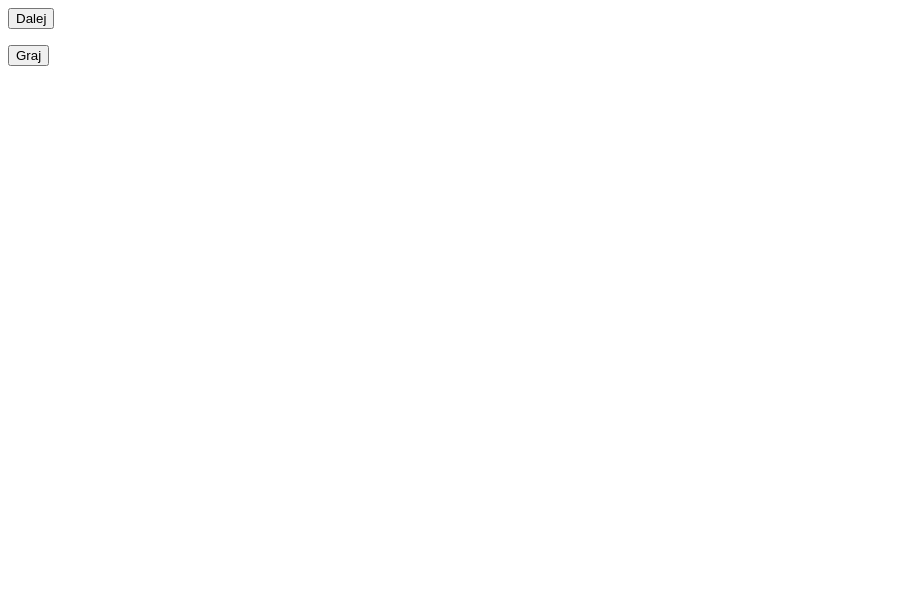
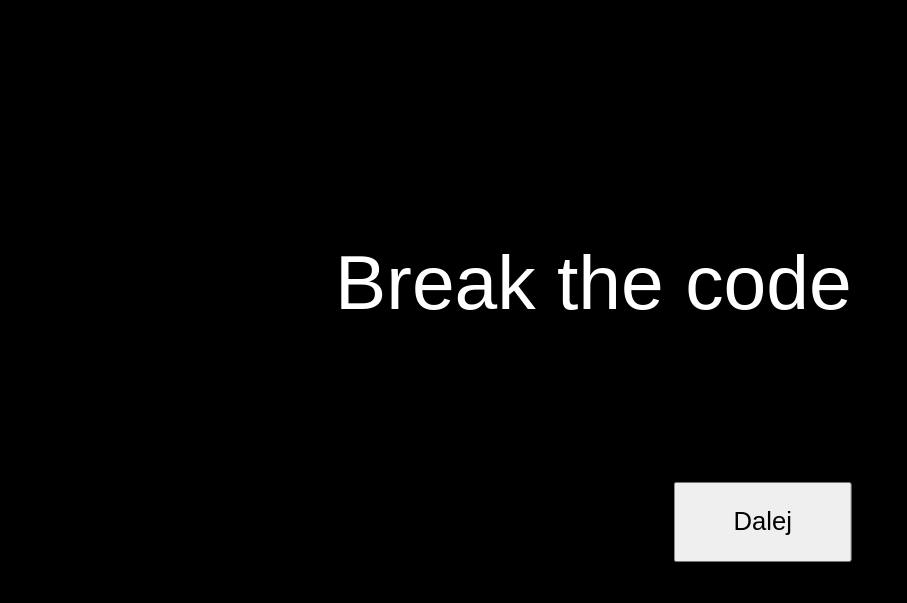
Before and after one commit to Luka-webdev/Break-the-code, a website: page index.html in a window 1280 px wide. Shown: the whole page, without its empty margins (0-907 px from the left). Drawn offline with Linux system fonts and the light colour scheme.

Commit message:
Add styles for welcomeScreen

```diff
--- a/index.html
+++ b/index.html
@@ -8,9 +8,10 @@
     <link rel="stylesheet" href="css/style.css" />
   </head>
   <body>
+    <div class="wrapperGame">
       <div class="welcomeScreen">
         <div class="welcomeScreen__content">
-        <div class="welcomeScreen__title"></div>
+          <div class="welcomeScreen__title">Break the code</div>
           <button class="welcomeScreen__btn">Dalej</button>
         </div>
       </div>
@@ -32,5 +33,6 @@
           </div>
         </div>
       </div>
+    </div>
   </body>
 </html>
--- /dev/null
+++ b/scss/_gameBoard.scss
@@ -0,0 +1,3 @@
+.boardGame {
+    z-index: 1;
+}
--- /dev/null
+++ b/scss/_gameDescription.scss
@@ -0,0 +1,3 @@
+.gameDescription {
+    z-index: 2;
+}
--- /dev/null
+++ b/scss/_welcomeScreen.scss
@@ -0,0 +1,30 @@
+.welcomeScreen {
+    position: relative;
+    z-index: 3;
+    background-color: black;
+
+    &__content {
+        position: absolute;
+        top: 0;
+        left: 0;
+        transform: translate(50%, 50%);
+        height: 50%;
+        padding: 3vw;
+    }
+
+    &__title {
+
+        color: white;
+        font-size: 6vw;
+        font-family: arial;
+    }
+
+    &__btn {
+        position: absolute;
+        bottom: 3vw;
+        right: 3vw;
+        width: 30%;
+        height: 20%;
+        font-size: 2vw;
+    }
+}
--- a/scss/style.scss
+++ b/scss/style.scss
@@ -0,0 +1,23 @@
+@import 'welcomeScreen';
+@import 'gameDescription';
+@import 'gameBoard';
+
+* {
+    margin: 0;
+    padding: 0;
+    box-sizing: border-box;
+}
+
+.wrapperGame {
+    position: relative;
+    width: 100vw;
+    height: 100vh;
+}
+
+.welcomeScreen,
+.gameDescription,
+.gameBoard {
+    position: absolute;
+    width: 100%;
+    height: 100%;
+}
```
Also changed, not shown: css/style.css, 1 other file. Lines whose indentation alone changed are shown as unchanged.
